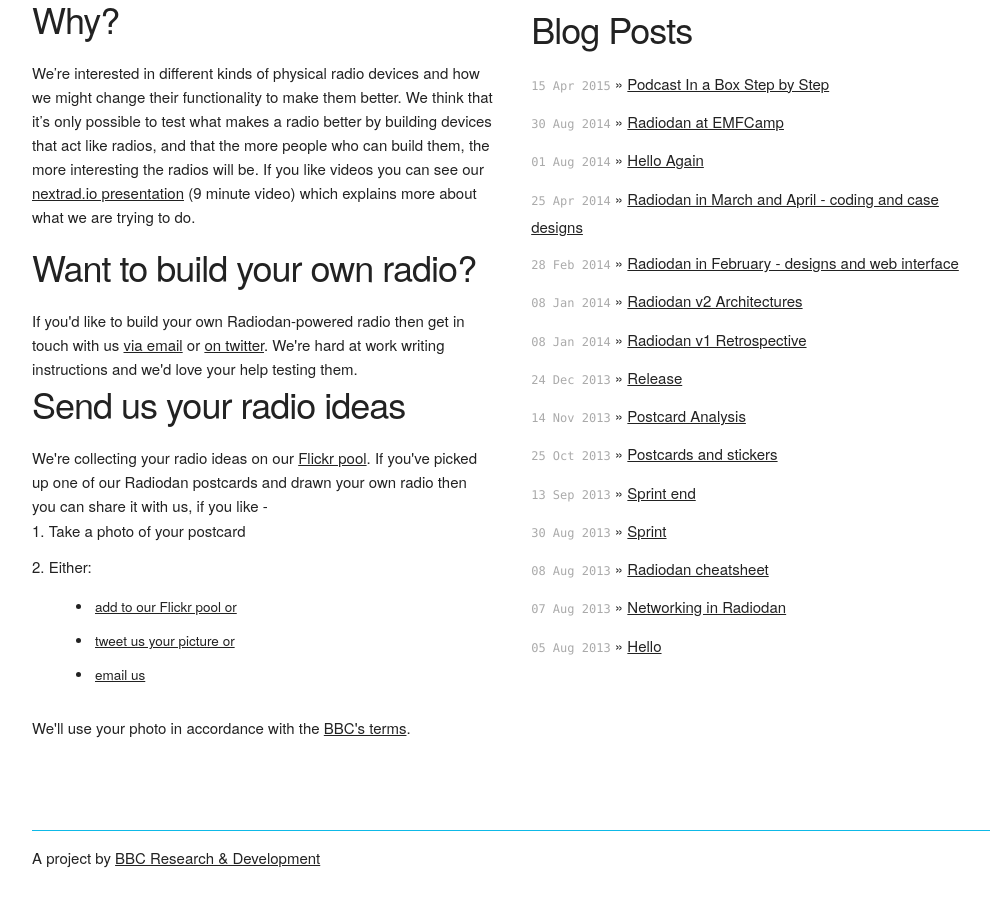
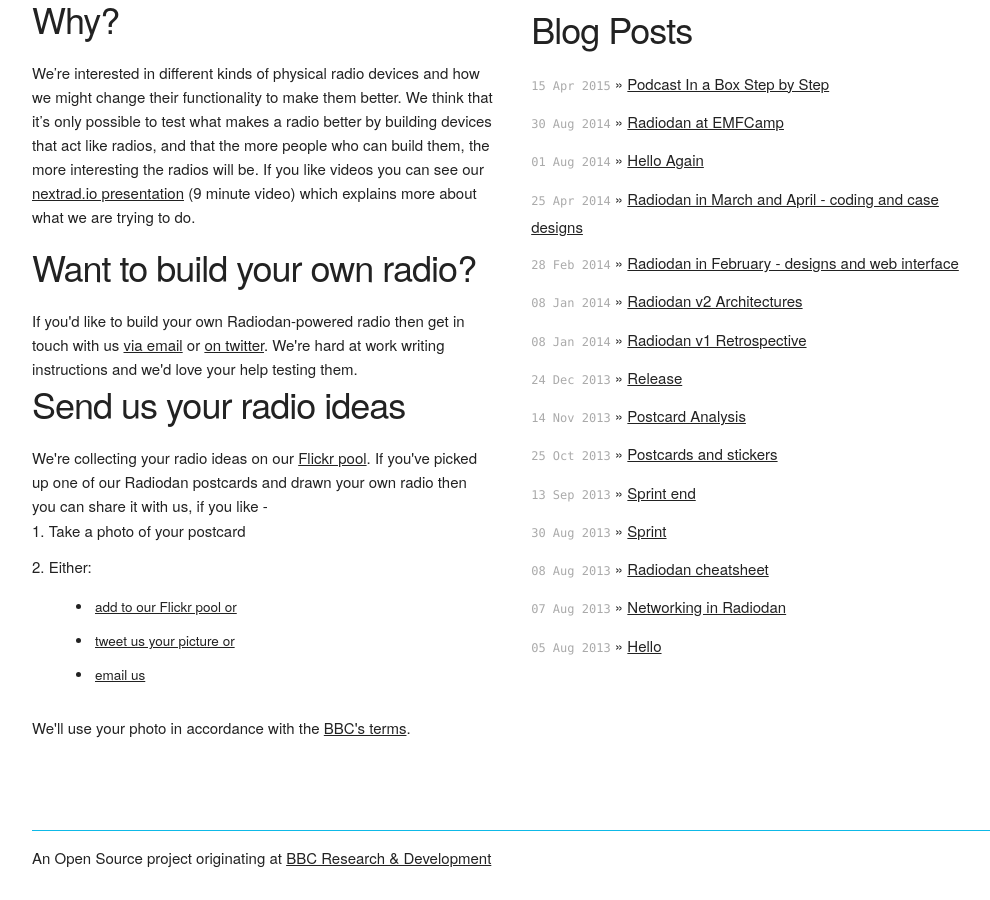
Before and after one commit to radiodan/radiodan.github.io, a Jekyll site: the page built from index.html, in a window 1280 px wide and 900 px high, scrolled down 656 px. Shown: the whole window, without its empty margins (128-1118 px from the left). Built offline with Jekyll 4.4.1, drawn with Linux system fonts in a browser that asks for light colours; comment, search, counter and statistics services are not loaded.

Commit message:
Tweak the footer

```diff
--- a/_layouts/default.html
+++ b/_layouts/default.html
@@ -56,7 +56,7 @@
 
         <div class="container">
           <div class="footer">
-            A project by <a href="http://www.bbc.co.uk/rd/projects/radiodan">BBC Research &amp; Development</a>
+            An Open Source project originating at <a href="http://www.bbc.co.uk/rd/projects/radiodan">BBC Research &amp; Development</a>
           </div>
         </div>
 
```
